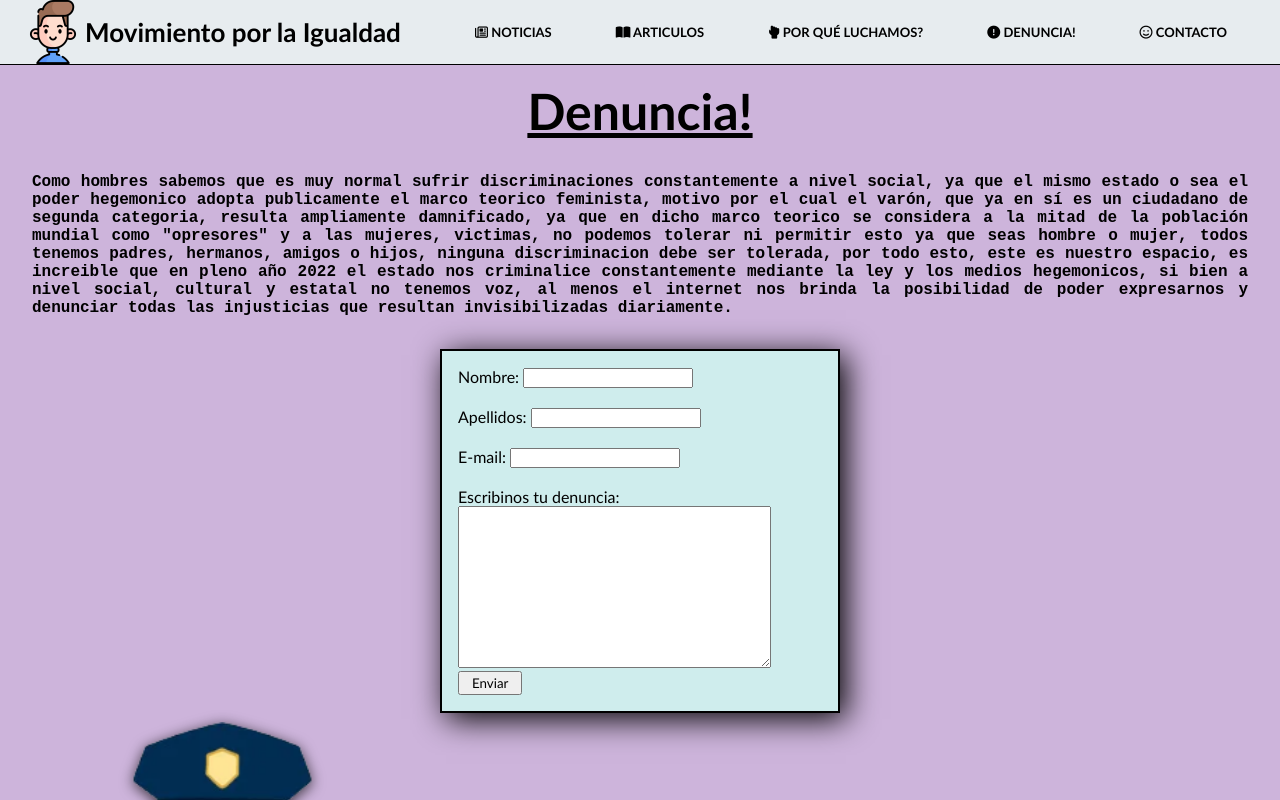
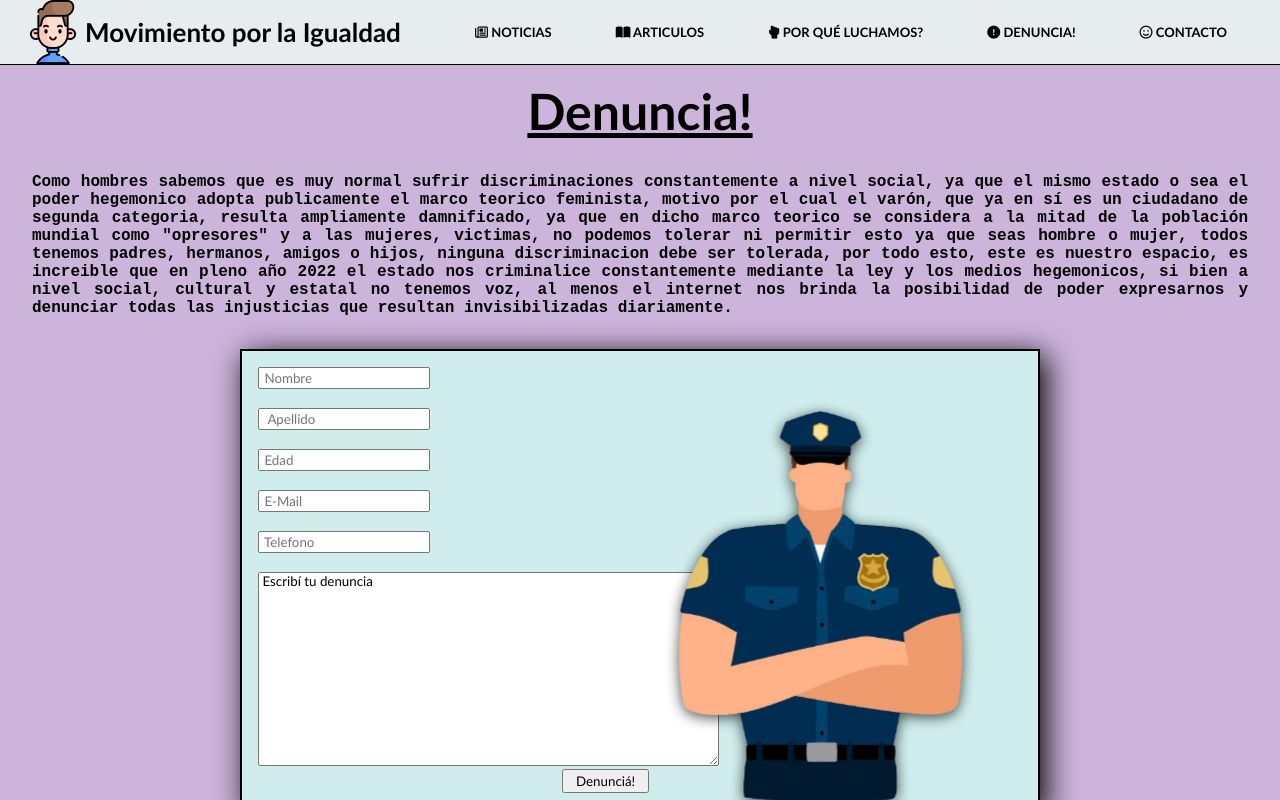
Before and after one commit to NerinaPac/full-hombre-angular, an Angular app: page /denuncia in a window 1280 px wide. Shown: the top 800 px of the page. Built offline with nearby package versions, Linux system fonts and the light colour scheme.

Commit message:
push pac

```diff
--- a/src/app/components/formulario/formulario.component.html
+++ b/src/app/components/formulario/formulario.component.html
@@ -1,33 +1,55 @@
+<div class="denuncia">
+    <form action="api/agregar-exposicion" class="denuncia-form" method="post">
 
-<form name="contacto" netlify class="denuncia" netlify netlify-honeypot="bot-field">
+
 
         <label class="denuncia-form_campos">
-            Nombre:
-            <input type="text" name="nombre">
+
+            <input type="text" name="nombre" placeholder=" Nombre" class="formuNombre" title="nombre">
+
         </label>
+
         <br><br>
+
         <label class="denuncia-form_campos">
-                Apellidos:
-                <input type="text" name="apellido">
+
+                <input type="text" name="apellido" placeholder="  Apellido" class="formuNombre" title="apellido">
         </label>
+
         <br><br>
+
+        <label >
+
+            <input type="text" name="edad" placeholder=" Edad" class="formuNombre" title="edad">
+        </label>
+
+        <br><br>
+
         <label class="denuncia-form_campos">
-                E-mail:
-            <input type="Email" name="email" required>
+
+            <input type="Email" name="email"required placeholder=" E-Mail" class="formuNombre" title="e mail">
         </label>
         <br><br>
 
-        <label for="exposicion">
-            Escribinos tu denuncia:
-        <textarea name="exposicion" cols="40" rows="10" class="denuncia-form_campos" title="escribinos tu denuncia"></textarea>
+        <label class="denuncia-form_campos">
+
+        <input type="tel" name="telefono" required placeholder=" Telefono" class="formuNombre">
         </label>
-        <br>
 
-        <input type="submit" value="Enviar" class="denuncia_enviar">
+        <br><br>
 
-</form>
+        <label for="denuncia-form_expo"></label>
 
-<div class="denunciapoli">
-    <img src="assets\denuncia/policia ax.png" alt="">
+        <textarea name="exposicion" id="denuncia-exposicion"  cols="60" rows="12" class="denuncia-form_campos" > Escribí tu denuncia</textarea>
+
+        <input type="submit" value="Denunciá!" class="denuncia_enviar">
+
+
+    </form>
+
+    <div class="denunciapoli">
+            <img src="assets\denuncia/policia ax.png" alt="">
+
+    </div>
 
 </div>
--- a/src/app/components/formulario/formulario.component.scss
+++ b/src/app/components/formulario/formulario.component.scss
@@ -1,37 +1,31 @@
 .denuncia{
 
     background-color: var(--celesteclaro);
-    max-width: 25rem;
-    max-height: 30rem;
+    max-width: 50rem;
+    max-height: 60rem;
     margin: 2rem auto;
     border: 2px solid black;
     padding: 1rem;
     box-shadow: 6px 6px 30px;
-
+    display: flex;
 
     &_enviar{
+        margin-left: 19rem;
         padding: 2px 12px;
 
     }
 
-    &-form_campos{
-        resize: both;
-        width: auto;
+    &enviado {
+        color: red;
     }
 
 
 }
 
-@media (max-width: 450px) {
-    .denuncia{
-        margin: 0 2rem;
+.formuNombre {
 
-    }
-    .denuncia-form_campos{
-       resize: none;
-       width: 5rem;
+padding: 1px;
 
-}
 }
 
 .denunciapoli {
@@ -46,7 +40,9 @@
 
     filter: drop-shadow(0 2px 5px rgba(0, 0, 0, 0.7));
 
-    } }
+}
+
+}
 
 @keyframes culo{
 
```
Lines whose indentation alone changed are shown as unchanged.
